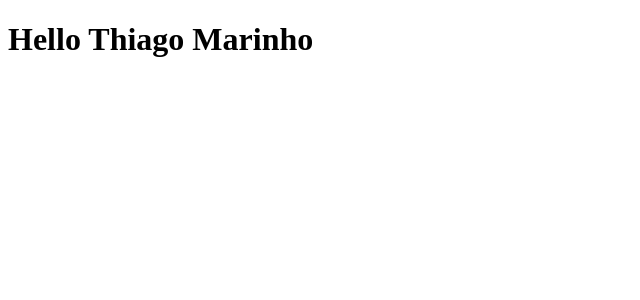
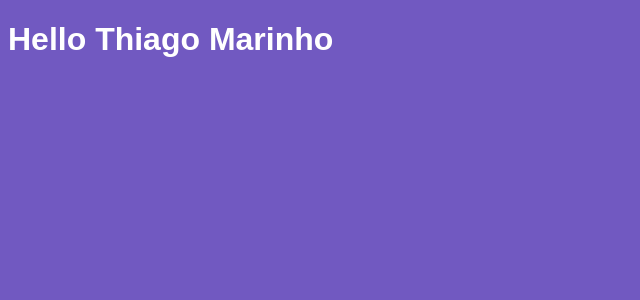
Before and after one commit to tgmarinho/intro-react, a React app: page / in a window 1280 px wide. Shown: the top 300 px of the page, without its empty margins (0-640 px from the left). Built offline with nearby package versions, Linux system fonts and the light colour scheme.

Commit message:
Intro React - Aula 04 - Importando CSS

```diff
--- a/package.json
+++ b/package.json
@@ -12,6 +12,8 @@
     "@babel/preset-env": "^7.6.0",
     "@babel/preset-react": "^7.0.0",
     "babel-loader": "^8.0.6",
+    "css-loader": "^3.2.0",
+    "style-loader": "^1.0.0",
     "webpack": "^4.40.2",
     "webpack-cli": "^3.3.9",
     "webpack-dev-server": "^3.8.1"
--- /dev/null
+++ b/src/App.css
@@ -0,0 +1,5 @@
+body {
+  background: #7159c1;
+  color: #fff;
+  font-family: Arial, Helvetica, sans-serif;
+}
--- a/src/App.js
+++ b/src/App.js
@@ -1,4 +1,5 @@
 import React from "react";
+import "./App.css";
 
 function App(params) {
   return <h1>Hello Thiago Marinho</h1>;
--- a/webpack.config.js
+++ b/webpack.config.js
@@ -17,6 +17,10 @@
         use: {
           loader: "babel-loader"
         }
+      },
+      {
+        test: /\.css$/,
+        use: [{ loader: "style-loader" }, { loader: "css-loader" }]
       }
     ]
   }
```
Also changed, not shown: 2 other files (tests, documents, lock files or other folders).
